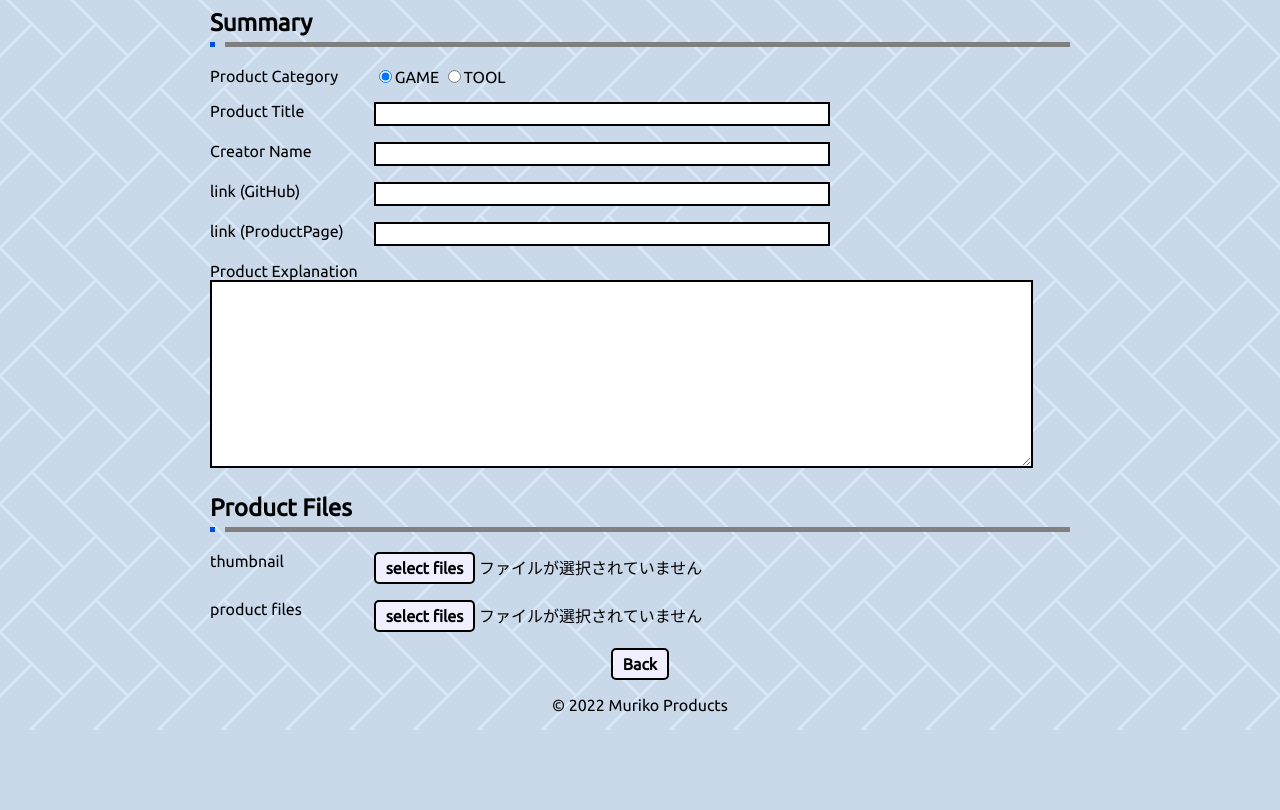
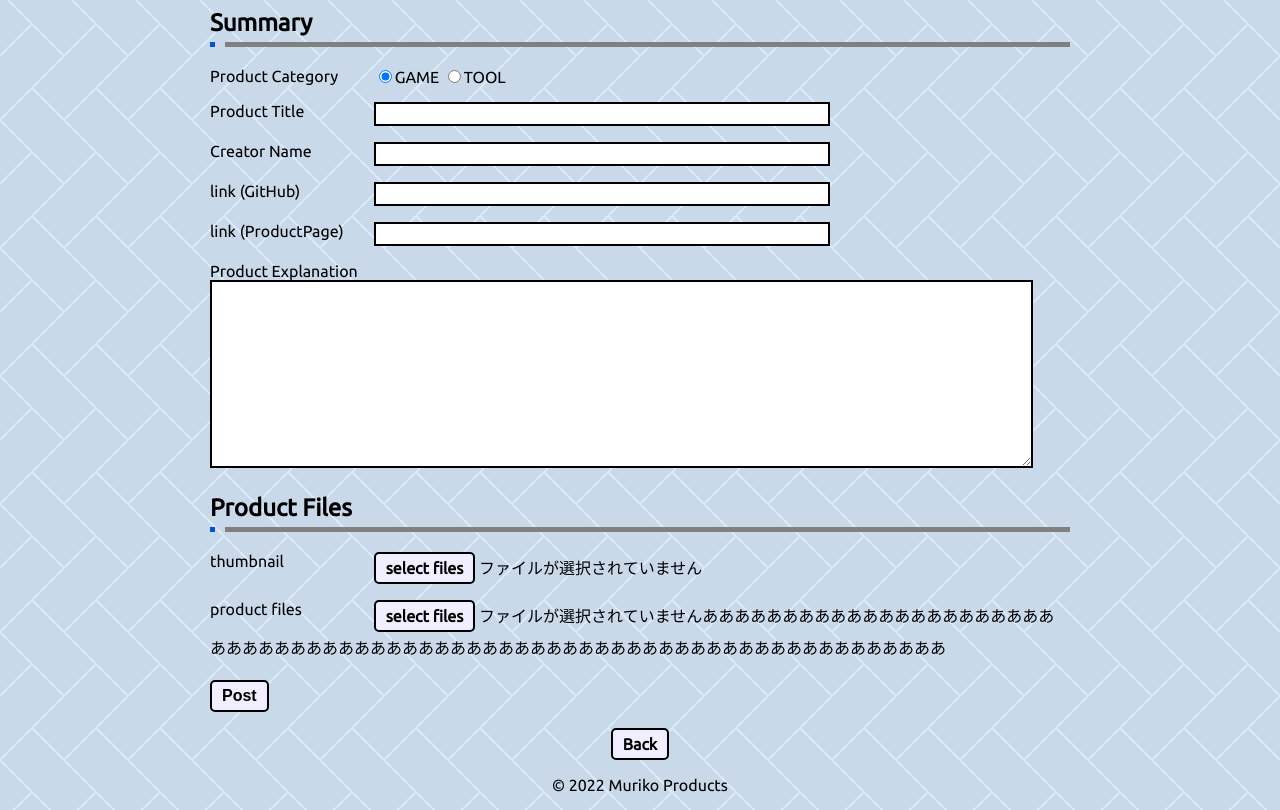
Before and after one commit to kouheyHEY/Muriko_Products, a PHP site: page /postProduct.php in a window 1280 px wide. Shown: the part 104-914 px from the top of the page. Before the commit the page ends 834 px from the top, so only its background shows below. Run offline with PHP 8.4, Linux system fonts and the light colour scheme; some libraries are stand-ins or nearby versions.

Commit message:
update postPage

```diff
--- a/page_php/css/postProduct.css
+++ b/page_php/css/postProduct.css
@@ -18,6 +18,11 @@
     border-radius: 0;
     font: inherit;
     outline: none;
+}
+
+/* 入力フォーム ファイル名 */
+.file-name {
+    line-height: 2rem;
 }
 
 .product-info input[type="text"],
@@ -53,3 +58,9 @@
 .product-details input[type="file"] {
     display: none;
 }
+
+/* 投稿ボタン */
+.button-post {
+    text-align: left;
+    display: inline-block;
+}
--- a/page_php/inc/page/postProduct.php
+++ b/page_php/inc/page/postProduct.php
@@ -53,23 +53,27 @@
         <div class="product-details">
 
             <!-- サムネイル -->
-            <p>
+            <p class="fileChoose">
                 <label class="input-title">thumbnail</label>
                 <label class="file-upload-button">
-                    select files<input type="file" name="thumbnail">
+                    select files<input type="file" name="thumbnail" onchange="selectFile('thumbnail', this)">
                 </label>
-                <span class="file-name">ファイルが選択されていません</span>
+                <span class="file-name" id="thumbnail">ファイルが選択されていません</span>
             </p>
 
             <!-- プロダクトファイル -->
-            <p>
+            <p class="fileChoose">
                 <label class="input-title">product files</label>
                 <label class="file-upload-button">
-                    select files<input type="file" name="productFile">
+                    select files<input type="file" name="productFile" onchange="selectFile('productFile', this)" multiple>
                 </label>
-                <span class="file-name">ファイルが選択されていません</span>
+                <span class="file-name" id="productFile">ファイルが選択されていませんああああああああああああああああああああああああああああああああああああああああああああああああああああああああああああああああああああ</span>
             </p>
 
+        </div>
+
+        <div class="button-post button-link">
+            <button type="submit" name="postProduct" value="post">Post</button>
         </div>
 
     </form>
--- a/page_php/script/commonScript.js
+++ b/page_php/script/commonScript.js
@@ -0,0 +1,13 @@
+function selectFile(id, input) {
+    var files = input.files;
+    var fileNames = "";
+    var fileCount = files.length;
+
+    for (var i = 0; i < fileCount; i++) {
+        fileNames += (files[i].name + ", ");
+    }
+
+    fileNames.slice(0, -2);
+
+    document.getElementById(id).innerHTML = fileNames;
+}
```
